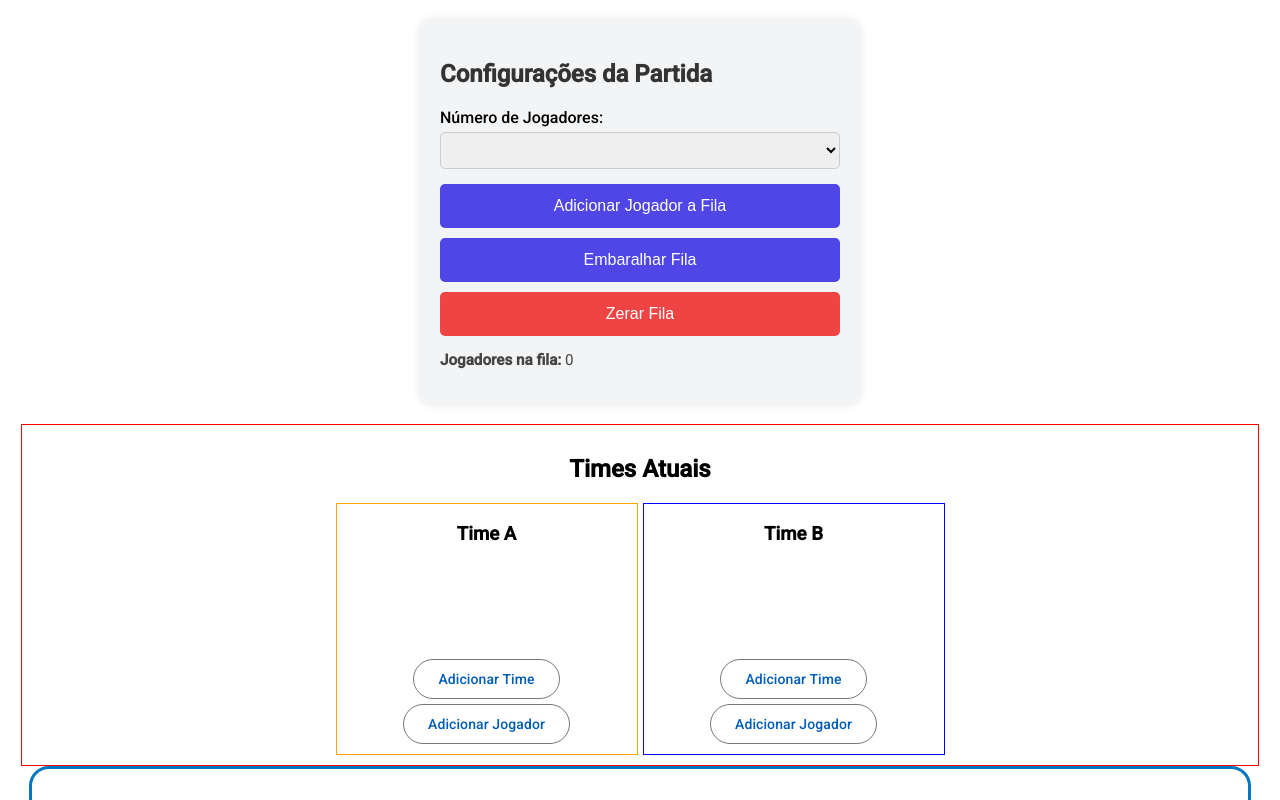
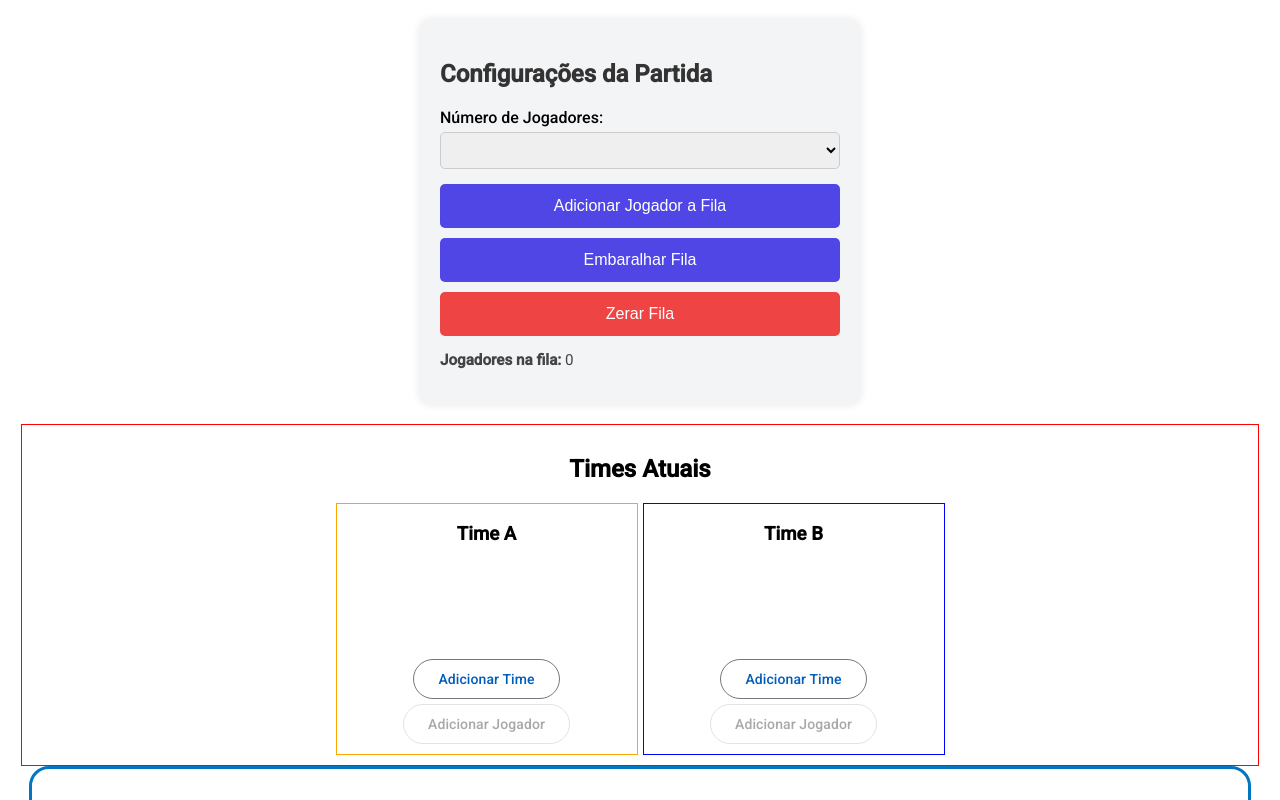
Before and after one commit to gabrielsndev/fila-volei-app, an Angular app: page / in a window 1280 px wide. Shown: the top 800 px of the page. Built offline with nearby package versions, Linux system fonts and the light colour scheme.

Commit message:
Adicionando a lógica para desabilitar o botão de  adicionar individual

```diff
--- a/src/app/components/time-atual/time-atual.component.html
+++ b/src/app/components/time-atual/time-atual.component.html
@@ -10,7 +10,7 @@
             </div>
             <div class="buttons">
                 <button class="button" mat-stroked-button (click)="definirtimeA()">Adicionar Time</button>
-                <button mat-stroked-button>Adicionar Jogador</button>
+                <button mat-stroked-button [disabled]="timeA.length === 0 || timeA.length === qtdTime">Adicionar Jogador</button>
             </div>
         </div>
         <div class="second-time">
@@ -22,7 +22,7 @@
             </div>
             <div class="buttons">
                 <button class="button" mat-stroked-button (click)="definirtimeB()">Adicionar Time</button>
-                <button mat-stroked-button>Adicionar Jogador</button>
+                <button mat-stroked-button [disabled]="timeB.length === 0 ||timeB.length === qtdTime">Adicionar Jogador</button>
             </div>
         </div>
     </div>
--- a/src/app/components/time-atual/time-atual.component.ts
+++ b/src/app/components/time-atual/time-atual.component.ts
@@ -1,4 +1,5 @@
 import { TimeAtualService } from '../../service/time-atual.service';
+import { ConfigService } from '../../service/config.service';
 import { Component } from '@angular/core';
 
 @Component({
@@ -9,7 +10,7 @@ import { Component } from '@angular/core';
 })
 export class TimeAtualComponent {
 
-  constructor(private timesAtuais: TimeAtualService) {};
+  constructor(private timesAtuais: TimeAtualService, private configuracao: ConfigService) {};
 
   ngOnInit(): void {
     this.timesAtuais.timeA$.subscribe(timeA => {
@@ -20,8 +21,13 @@ export class TimeAtualComponent {
       this.timeB = timeB;
     });
 
+    this.configuracao.qtdJogadores$.subscribe(qtd => {
+      this.qtdTime = qtd;
+    });
+
   };
 
+  qtdTime:number = 0;
   timeA:string[] = [];
   timeB:string[] = [];
 
```
